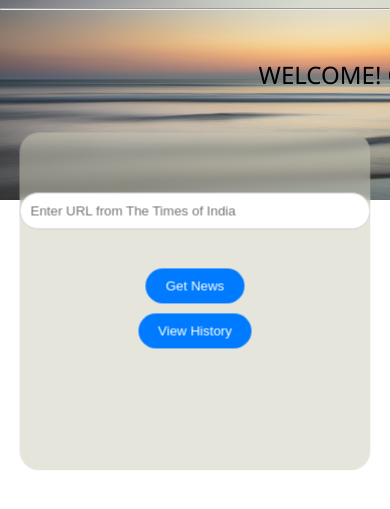
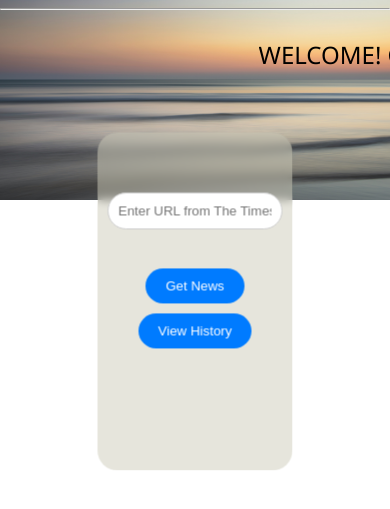
Before and after one commit to deepalitomar021/news-analysis, a Flask app: page / in a window 390 px wide. Shown: the part 60-569 px from the top of the page. Run offline with Flask 3, Linux system fonts and the light colour scheme; some libraries are stand-ins or nearby versions.

Commit message:
Update style.css

```diff
--- a/static/style.css
+++ b/static/style.css
@@ -147,17 +147,17 @@ button[type="submit"]:hover {
     border-radius: 20px;
 }
 
-/* For small devices (phones) */
+/* Responsive styles */
 @media only screen and (max-width: 600px) {
     .container {
-        width: 90%; /* Adjust width for small screens */
+        padding: 10px;
     }
 
-    .content {
-        width: 90%; /* Adjust width for small screens */
+    .moving-text-container {
+        height: 60px;
     }
 
-    input[type="text"] {
-        width: 100%; /* Adjust width for small screens */
+    .moving-text {
+        margin-top: 20px;
     }
 }
```
